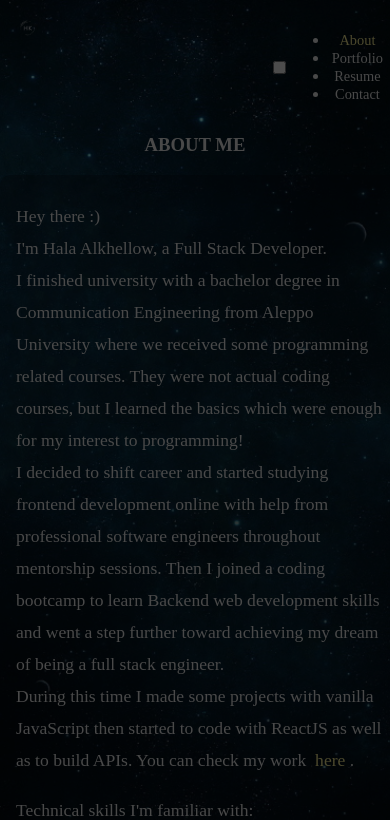
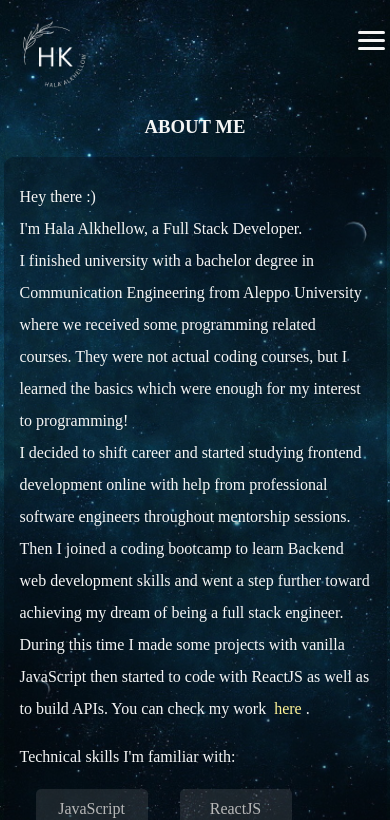
Before and after one commit to halakhellow/portfolio, a React (Create React App) app: page /portfolio/about in a window 390 px wide. Shown: the top 820 px of the page. Built offline with nearby package versions, Linux system fonts and the light colour scheme; some icons are missing; a web font is replaced by a local one.

Commit message:
add media queries & fix styles

```diff
--- a/src/components/FlippingCard/FlippingCard.css
+++ b/src/components/FlippingCard/FlippingCard.css
@@ -3,7 +3,7 @@
   width: 7rem;
   height: 2.5rem;
   perspective: 1000px;
-  margin-right: 1rem;
+  margin: 0.5rem 1rem;
   cursor: default;
 }
 
--- a/src/components/Header/Header.css
+++ b/src/components/Header/Header.css
@@ -16,7 +16,12 @@
 .header .header-sections {
   display: flex;
   align-items: center;
+  height: 50px;
   padding: 15px 4px;
+}
+
+.header .header-sections .dark-bg {
+  display: none;
 }
 
 .header .header-sections a {
@@ -28,7 +33,6 @@
 
 .header .header-sections a.active {
   color: #fff498;
-  font-size: 1.3rem;
 }
 
 .header .header-sections a:hover:not(.active) {
@@ -46,6 +50,68 @@
   animation: shine 2s infinite;
 }
 
+.menu {
+  display: flex;
+  flex-direction: row;
+  margin: 0;
+  padding: 0;
+}
+
+.menu > li {
+  margin: 0 1rem;
+  overflow: hidden;
+}
+
+.menu-button-container {
+  display: none;
+  height: 100%;
+  width: 30px;
+  cursor: pointer;
+  flex-direction: column;
+  justify-content: center;
+  align-items: center;
+}
+
+#menu-toggle {
+  display: none;
+}
+
+.menu-button,
+.menu-button::before,
+.menu-button::after {
+  display: block;
+  background-color: whitesmoke;
+  position: absolute;
+  height: 3px;
+  width: 27px;
+  transition: transform 400ms cubic-bezier(0.23, 1, 0.32, 1);
+  border-radius: 2px;
+}
+
+.menu-button::before {
+  content: "";
+  margin-top: -8px;
+}
+
+.menu-button::after {
+  content: "";
+  margin-top: 8px;
+}
+
+#menu-toggle:checked + .menu-button-container .menu-button::before {
+  margin-top: 0px;
+  transform: rotate(405deg);
+}
+
+#menu-toggle:checked + .menu-button-container .menu-button {
+  background: rgba(255, 255, 255, 0);
+}
+
+#menu-toggle:checked + .menu-button-container .menu-button::after {
+  margin-top: 0px;
+  transform: rotate(-405deg);
+}
+
 @keyframes shine {
   0% {
     background-position: 100% 50%;
@@ -57,13 +123,56 @@
 
 /* MEDIA QUERY FOR RESPONSIVE DESIGN */
 
-@media only Screen and (min-width: 250px) and (max-width: 450px) {
-  .header img {
-    width: 1.5rem;
+@media (max-width: 700px) {
+  img {
+    width: 4rem;
   }
-  .header .header-sections a,
-  .header .header-sections a.active {
-    font-size: 0.9rem;
-    margin: 0 3px;
+  .menu-button-container {
+    display: flex;
+  }
+
+  .menu {
+    position: absolute;
+    top: 0;
+    margin-top: 60px;
+    left: 0;
+    flex-direction: column;
+    width: 100%;
+    justify-content: center;
+    align-items: center;
+  }
+  .menu,
+  .menu-button-container {
+    z-index: 10;
+  }
+  #menu-toggle ~ .menu li {
+    height: 0;
+    margin: 0;
+    padding: 0;
+    border: 0;
+    transition: height 400ms cubic-bezier(0.23, 1, 0.32, 1);
+  }
+  #menu-toggle:checked ~ .dark-bg {
+    display: block;
+  }
+  #menu-toggle:checked ~ .menu li {
+    border: 1px solid #333;
+    height: 2.5em;
+    padding: 0.5em;
+    transition: height 400ms cubic-bezier(0.23, 1, 0.32, 1);
+  }
+
+  .menu > li {
+    display: flex;
+    justify-content: center;
+    align-items: center;
+    margin: 0;
+    padding: 0.5em 0;
+    width: 100%;
+    background-color: black;
+  }
+
+  .menu > li:not(:last-child) {
+    border-bottom: 1px solid #444;
   }
 }
--- a/src/components/Modal/Modal.css
+++ b/src/components/Modal/Modal.css
@@ -2,8 +2,8 @@
   background-color: rgba(0, 0, 0, 70%);
   top: 0px;
   left: 0;
-  width: 100vw;
-  height: 100vh;
+  width: -webkit-fill-available;
+  height: -webkit-fill-available;
   z-index: 6;
   position: absolute;
 }
@@ -125,3 +125,14 @@
     height: 65vh;
   }
 }
+
+@media only Screen and (min-width: 250px) and (max-width: 450px) {
+  .centered {
+    top: 5vh;
+    left: 5vw;
+  }
+  .modal {
+    width: 90vw;
+    height: 90vh;
+  }
+}
--- a/src/components/ShootingStars/ShootingStars.css
+++ b/src/components/ShootingStars/ShootingStars.css
@@ -1,3 +1,4 @@
+@media only Screen and (min-width: 715px) {
   body {
     height: fit-content;
     display: -webkit-box;
@@ -219,3 +220,4 @@ body {
       transform: translateX(calc(100vh - 20px));
     }
   }
+}
--- a/src/pages/AboutPage/AboutPage.css
+++ b/src/pages/AboutPage/AboutPage.css
@@ -33,11 +33,12 @@
 
 /* MEDIA QUERY FOR RESPONSIVE DESIGN */
 
-@media only Screen and (min-width: 250px) and (max-width: 700px) {
+@media only Screen and (min-width: 250px) and (max-width: 1000px) {
   .header-sections a {
     font-size: 0.7rem;
   }
   .about-page-info {
-    width: 95%;
+    width: 90%;
+    font-size: 1rem;
   }
 }
--- a/src/pages/ContactPage/ContactPage.css
+++ b/src/pages/ContactPage/ContactPage.css
@@ -76,3 +76,15 @@ textarea:focus {
 .Toastify__progress-bar {
   background: #11a683;
 }
+
+@media only Screen and (min-width: 250px) and (max-width: 670px) {
+  .contact-page form {
+    width: 23rem;
+  }
+  .contact-page input {
+    width: 20.5rem;
+  }
+  .contact-page textarea {
+    width: 22rem;
+  }
+}
--- a/src/pages/HomePage/HomePage.css
+++ b/src/pages/HomePage/HomePage.css
@@ -87,12 +87,14 @@
 
 /* MEDIA QUERY FOR RESPONSIVE DESIGN */
 
-@media only Screen and (min-width: 250px) and (max-width: 489px) {
+@media only Screen and (min-width: 250px) and (max-width: 670px) {
   .home-page-title {
     font-size: 1.5rem;
+    flex-direction: column;
   }
   .home-page-bio {
     font-size: 1.1rem;
+    width: 90%;
   }
 
   .home-page .sections {
@@ -116,17 +118,14 @@
   .section-item-infos p {
     font-size: 0.9rem;
   }
-}
-
-@media only Screen and (min-width: 250px) and (max-width: 670px) {
-  .home-page-title {
-    flex-direction: column;
-  }
   .home-page-title .iam-section,
   .home-page-title .slide-section {
     text-align: center;
   }
+}
+
+@media only Screen and (min-width: 670px) and (max-width: 1300px) {
   .home-page-bio {
-    width: 90%;
+    width: 80%;
   }
 }
--- a/src/pages/ResumePage/ResumePage.css
+++ b/src/pages/ResumePage/ResumePage.css
@@ -16,3 +16,9 @@
 .link-in-text:hover {
   text-decoration: underline;
 }
+
+@media only Screen and (min-width: 250px) and (max-width: 670px) {
+  iframe {
+    width: auto;
+  }
+}
```
Lines whose indentation alone changed are shown as unchanged.
